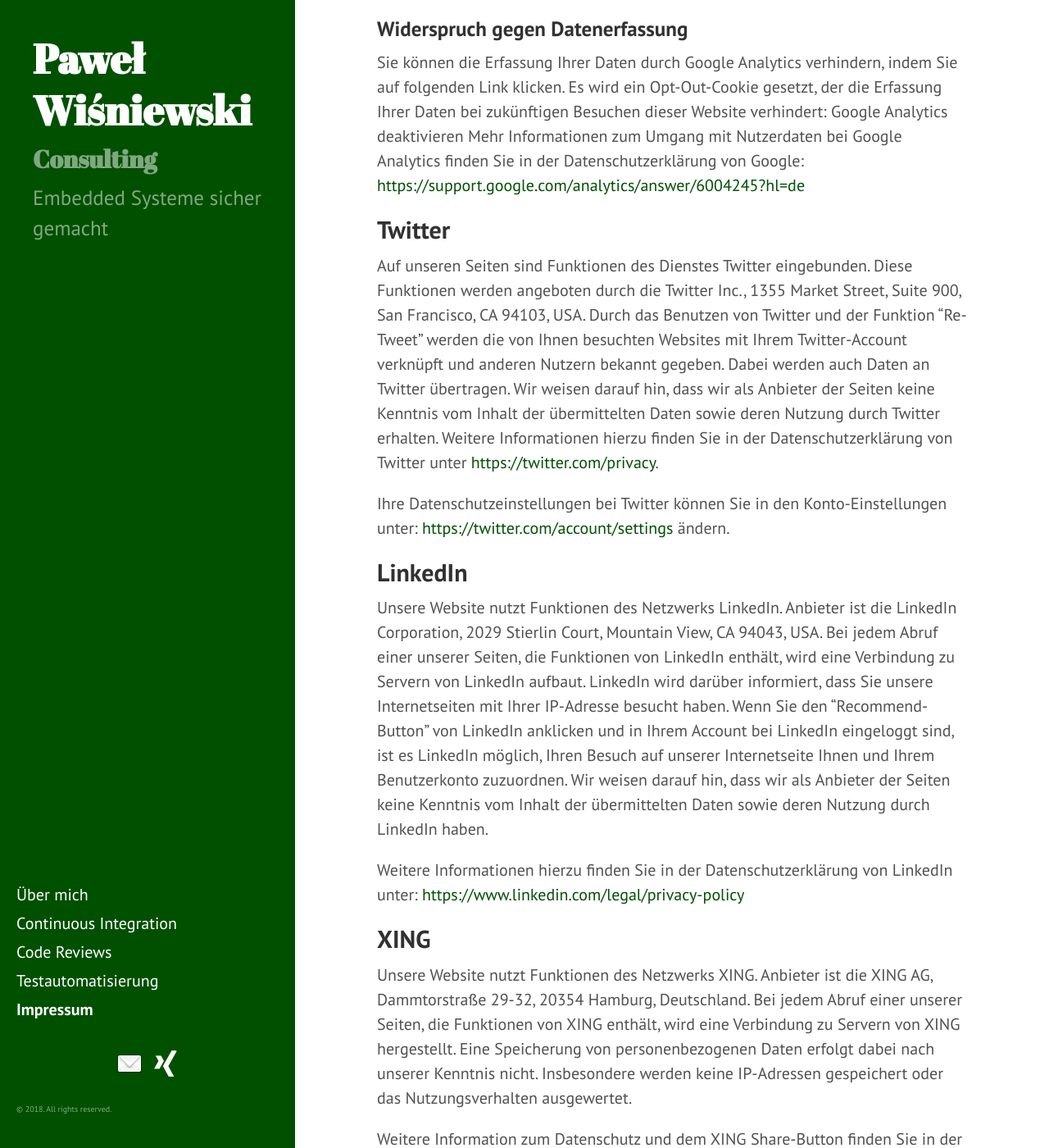
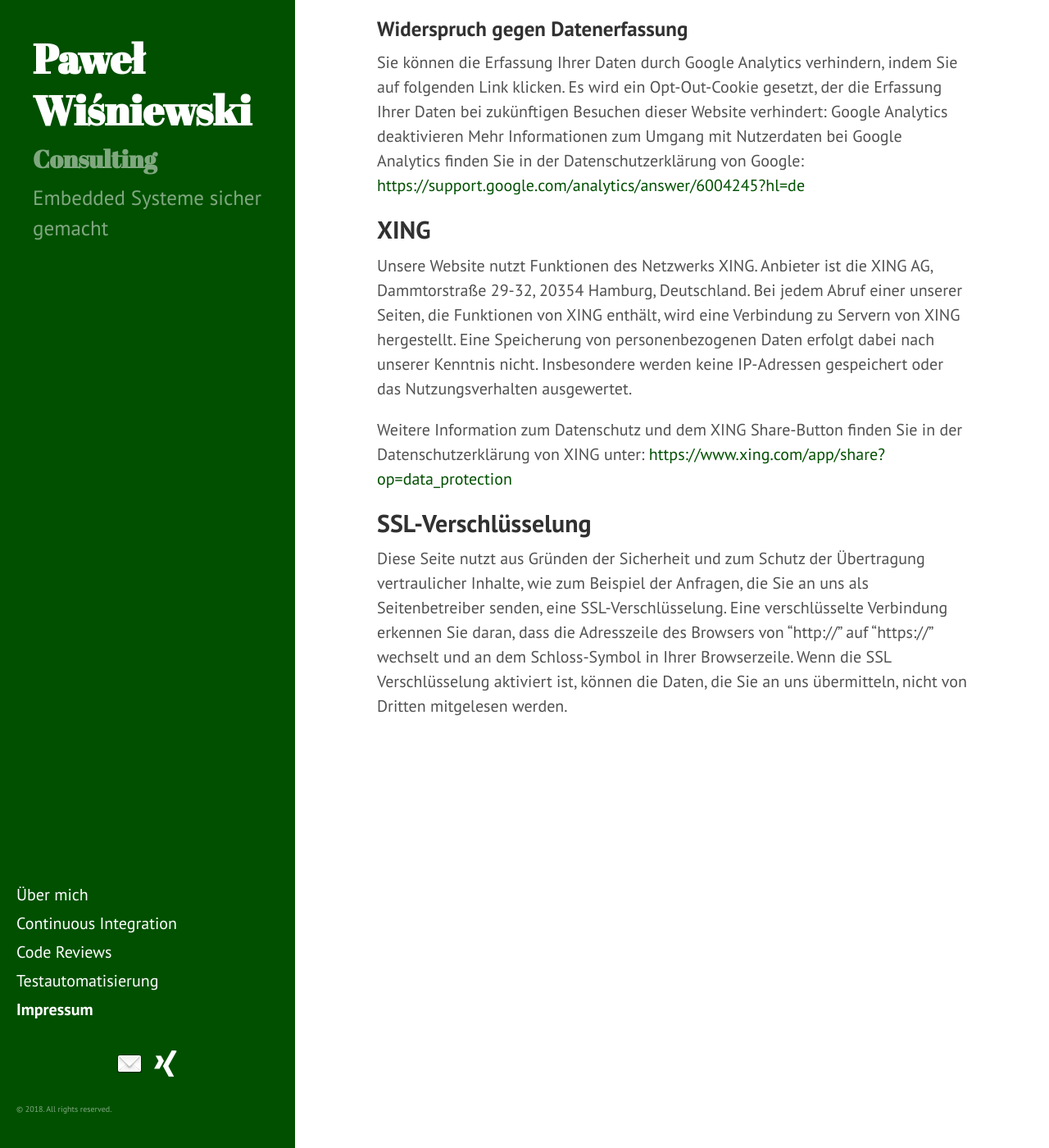
Before and after one commit to WisniewskiP/WisniewskiP.github.io, a Jekyll site: the page built from impressum.md, in a window 1280 px wide and 1400 px high, scrolled down 2728 px. Shown: the whole window at 82% size. Built offline with Jekyll 4.4.1, drawn with Linux system fonts in a browser that asks for light colours.

Commit message:
impressum social

```diff
--- a/impressum.md
+++ b/impressum.md
@@ -84,6 +84,7 @@
 Mehr Informationen zum Umgang mit Nutzerdaten bei Google Analytics finden Sie in der
 Datenschutzerklärung von Google: <https://support.google.com/analytics/answer/6004245?hl=de>
 
+{% if site.twitter_username %}
 ## Twitter
 Auf unseren Seiten sind Funktionen des Dienstes Twitter eingebunden. Diese Funktionen werden
 angeboten durch die Twitter Inc., 1355 Market Street, Suite 900, San Francisco, CA 94103, USA. Durch
@@ -95,7 +96,8 @@
 
 Ihre Datenschutzeinstellungen bei Twitter können Sie in den Konto-Einstellungen unter:
 <https://twitter.com/account/settings> ändern.
-
+{% endif %}
+{% if site.linkedin_username %}
 ## LinkedIn
 Unsere Website nutzt Funktionen des Netzwerks LinkedIn. Anbieter ist die LinkedIn Corporation, 2029
 Stierlin Court, Mountain View, CA 94043, USA. Bei jedem Abruf einer unserer Seiten, die Funktionen von
@@ -108,7 +110,8 @@
 
 Weitere Informationen hierzu finden Sie in der Datenschutzerklärung von LinkedIn unter:
 <https://www.linkedin.com/legal/privacy-policy>
-
+{% endif %}
+{% if site.xing_username %}
 ## XING
 Unsere Website nutzt Funktionen des Netzwerks XING. Anbieter ist die XING AG, Dammtorstraße 29-32,
 20354 Hamburg, Deutschland. Bei jedem Abruf einer unserer Seiten, die Funktionen von XING enthält,
@@ -118,6 +121,7 @@
 
 Weitere Information zum Datenschutz und dem XING Share-Button finden Sie in der
 Datenschutzerklärung von XING unter: <https://www.xing.com/app/share?op=data_protection>
+{% endif %}
 
 ## SSL-Verschlüsselung
 Diese Seite nutzt aus Gründen der Sicherheit und zum Schutz der Übertragung vertraulicher Inhalte, wie
```
